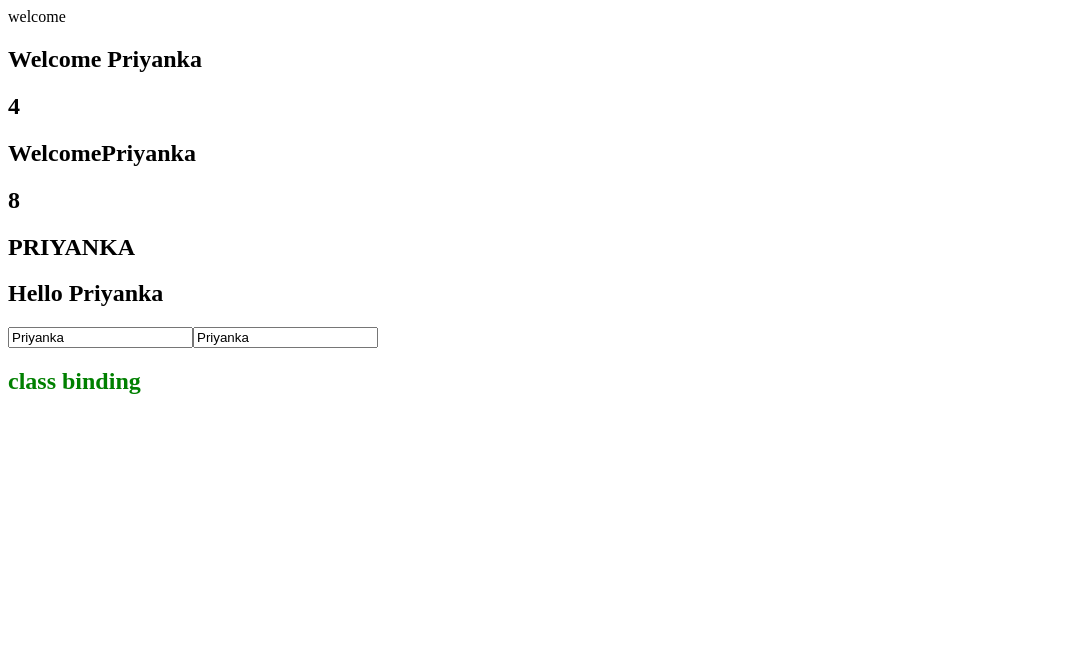
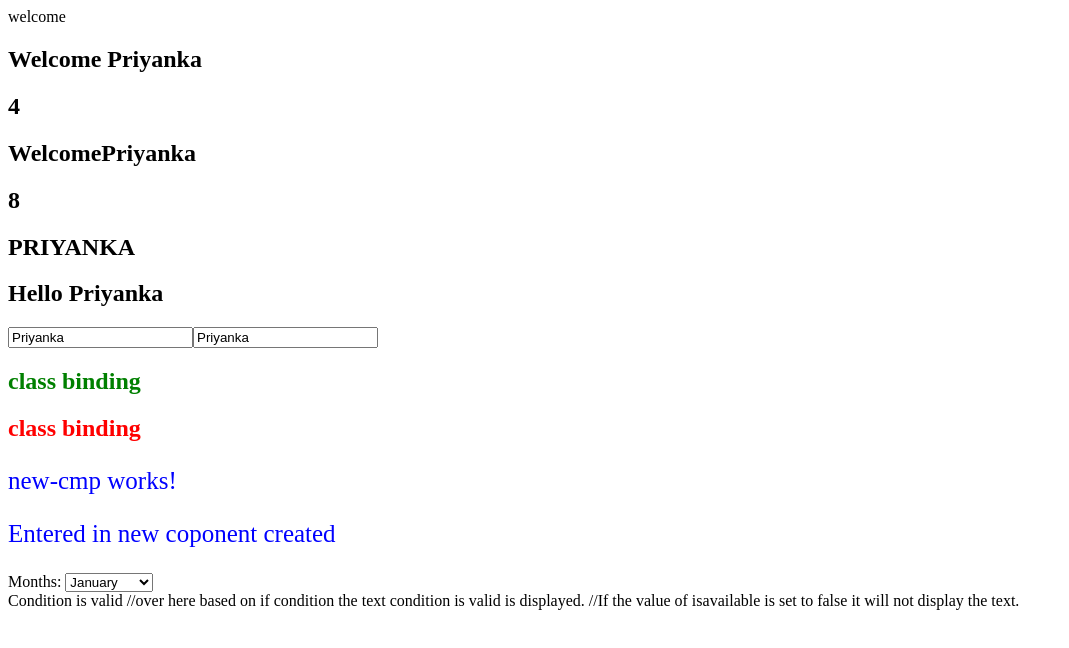
Before and after one commit to priyanka-teke05/angular-practice, an Angular app: page / in a window 1280 px wide. Shown: the top 648 px of the page, without its empty margins (0-1069 px from the left). Built offline with nearby package versions, Linux system fonts and the light colour scheme.

Commit message:
ADDED: bind months to html

```diff
--- a/src/app/app.component.html
+++ b/src/app/app.component.html
@@ -1,3 +1,5 @@
     <span>{{ title }}</span>
+
     <app-component1 app-component1></app-component1>
+    <app-new-cmp></app-new-cmp>
     <router-outlet></router-outlet>
--- a/src/app/app.module.ts
+++ b/src/app/app.module.ts
@@ -4,11 +4,13 @@ import { NgModule } from '@angular/core';
 import { AppRoutingModule } from './app-routing.module';
 import { AppComponent } from './app.component';
 import { Component1Component } from './component1/component1.component';
+import { NewCmpComponent } from './new-cmp/new-cmp.component';
 
 @NgModule({
   declarations: [
     AppComponent,
-    Component1Component
+    Component1Component,
+    NewCmpComponent
   ],
   imports: [
     BrowserModule,
--- a/src/app/component1/component1.component.ts
+++ b/src/app/component1/component1.component.ts
@@ -19,6 +19,7 @@ import { Component, OnInit } from '@angular/core';
               <input [id]="myId" type="text" value="Priyanka">
               <input bind-disabled="isDisabled" id="{{myId}}" type="text" value="Priyanka">
               <h2 [class]="successClass"> class binding</h2>
+              <h2 [class.text-danger]="hasError"> class binding</h2>
               `,
   styles: [`
   .text-success {
@@ -35,7 +36,7 @@ export class Component1Component implements OnInit {
   public name="Priyanka";
   public myId ="testId";
   public successClass="text-success";
-
+  public hasError=true;
   //create property and then bind
   public isDisabled = false;
 
--- /dev/null
+++ b/src/app/new-cmp/new-cmp.component.css
@@ -0,0 +1,4 @@
+p {
+    color : blue;
+    font-size: 25px;
+}
--- /dev/null
+++ b/src/app/new-cmp/new-cmp.component.html
@@ -0,0 +1,16 @@
+<p>new-cmp works!</p>
+<p>
+    {{newComponent}}
+</p>
+
+<div>Months:
+    <select>
+        <option *ngFor = "let i of months">{{i}}
+        </option>
+    </select>
+     </div>
+     <div>
+         <span *ngIf = "isAvailable">Condition is valid</span>
+         //over here based on if condition the text condition is valid is displayed.
+         //If the value of isavailable is set to false it will not display the text.
+        </div>
--- /dev/null
+++ b/src/app/new-cmp/new-cmp.component.ts
@@ -0,0 +1,21 @@
+import { Component, OnInit } from '@angular/core';
+
+@Component({
+  selector: 'app-new-cmp',
+  templateUrl: './new-cmp.component.html',
+  styleUrls: ['./new-cmp.component.css']
+})
+export class NewCmpComponent implements OnInit {
+
+  newComponent="Entered in new coponent created"
+  months = ["January", "February", "March", "April", "May", "June", "July",
+  "August", "September", "October", "November", "December"];
+
+  isAvailable=true;
+
+  constructor() { }
+
+  ngOnInit(): void {
+  }
+
+}
```
Also changed, not shown: 1 other file (tests, documents, lock files or other folders).
